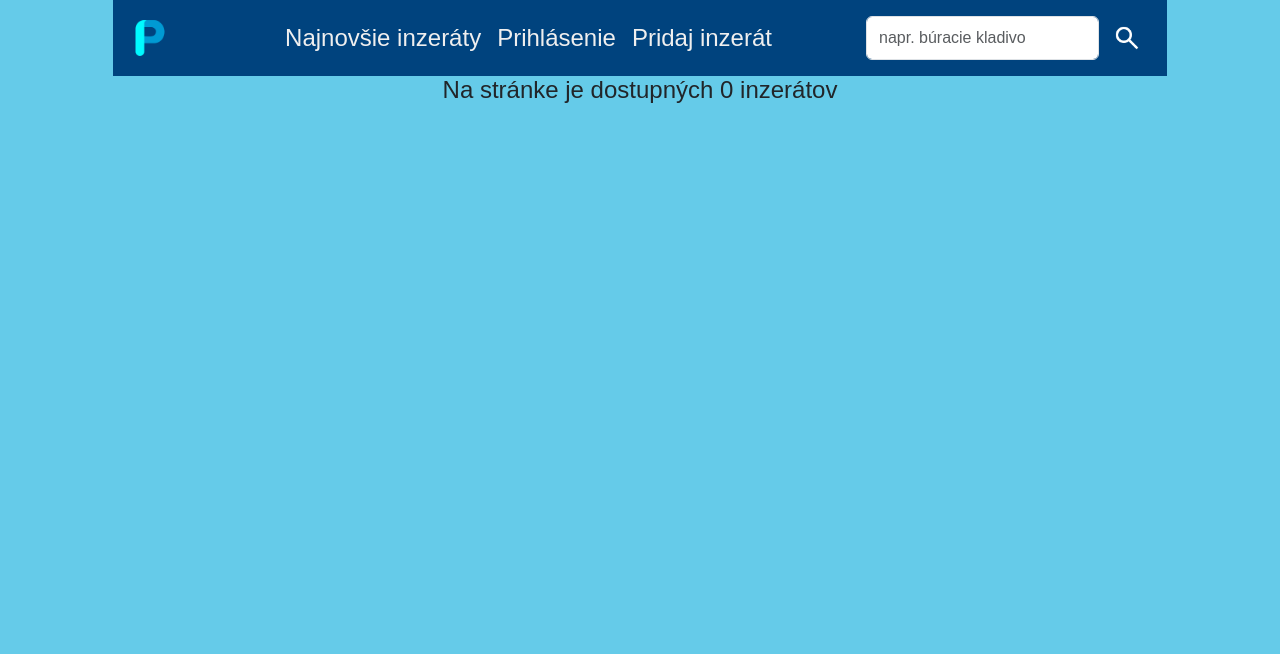
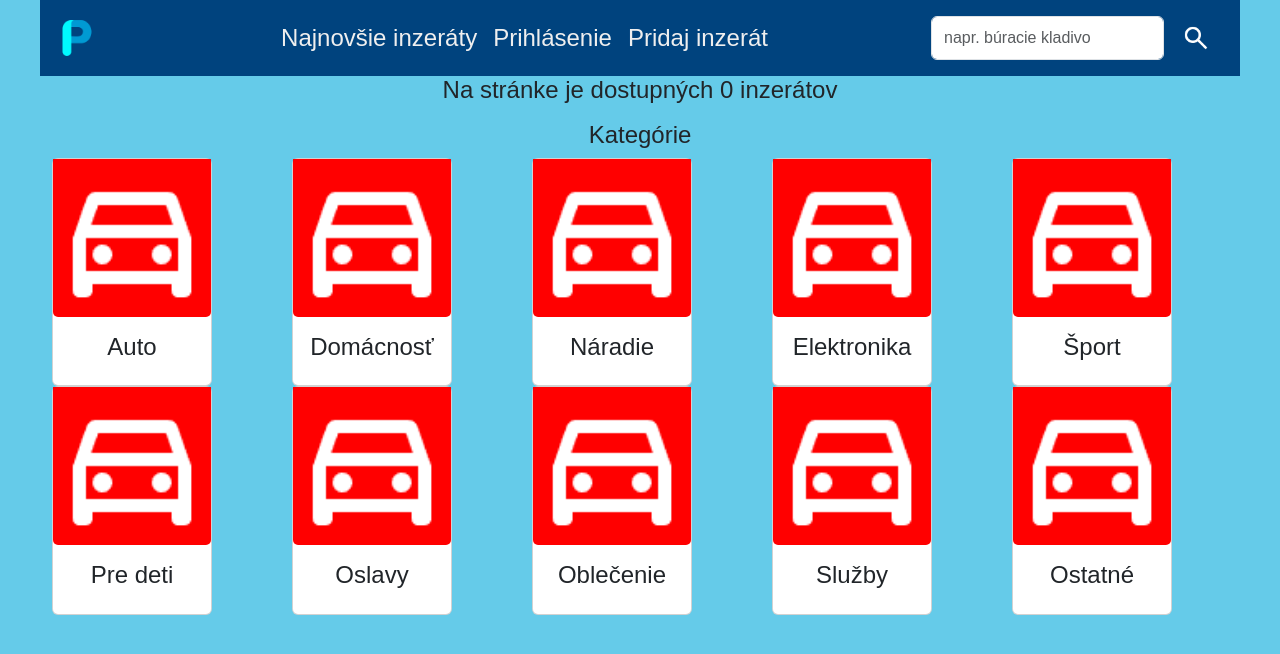
Before and after one commit to senorrr/VAII_semestralka, a PHP site: page / in a window 1280 px wide. Shown: the top 654 px of the page. Run offline with PHP 8.4, Linux system fonts and the light colour scheme.

Commit message:
robim tie kategorie, treba sa pohrat so stylom

```diff
--- a/index.html
+++ b/index.html
@@ -31,16 +31,104 @@
                 </ul>
                 <form class="d-flex" role="search">
                     <input class="form-control" type="search" placeholder="napr. búracie kladivo" aria-label="Search">
-                    <button class="btn" type="submit" title="Hľadať"><img class= "vyhladanie" src="resources/lupa.png" alt="vyhľadanie" ></button>
+                    <button class="btn mx-1" type="submit" title="Hľadať"><img class= "vyhladanie" src="resources/lupa.png" alt="vyhľadanie" ></button>
                 </form>
             </div>
         </div>
     </nav>
 </header>
-<main>
+<main class="wrapper">
     <div class=>
         <h2>Na stránke je dostupných 0 inzerátov</h2>
     </div>
+
+    <div class="container-fluid wrapper my-3 kategorie">
+        <h2>Kategórie</h2>
+        <div class="row row-cols-md-3 row-cols-sm-1 row-cols-1 row-cols-lg-5">
+            <div class="col">
+                <div class="card kategoria">
+                    <img class="card-img-bottom" src="resources/auto.png" alt="kategoria auto">
+                    <div class="card-body">
+                        <h2 class="card-title">Auto</h2>
+                    </div>
+                </div>
+            </div>
+            <div class="col">
+                <div class="card kategoria">
+                    <img class="card-img-bottom" src="resources/auto.png" alt="kategoria">
+                    <div class="card-body">
+                        <h2 class="card-title">Domácnosť</h2>
+                    </div>
+                </div>
+            </div>
+            <div class="col">
+                <div class="card kategoria">
+                    <img class="card-img-bottom" src="resources/auto.png" alt="kategoria">
+                    <div class="card-body">
+                        <h2 class="card-title">Náradie</h2>
+                    </div>
+                </div>
+            </div>
+            <div class="col">
+                <div class="card kategoria">
+                    <img class="card-img-bottom" src="resources/auto.png" alt="kategoria">
+                    <div class="card-body">
+                        <h2 class="card-title">Elektronika</h2>
+                    </div>
+                </div>
+            </div>
+            <div class="col">
+                <div class="card kategoria">
+                    <img class="card-img-bottom" src="resources/auto.png" alt="kategoria">
+                    <div class="card-body">
+                        <h2 class="card-title">Šport</h2>
+                    </div>
+                </div>
+            </div>
+
+            <div class="col">
+                <div class="card kategoria">
+                    <img class="card-img-bottom" src="resources/auto.png" alt="kategoria">
+                    <div class="card-body">
+                        <h2 class="card-title">Pre deti</h2>
+                    </div>
+                </div>
+            </div>
+            <div class="col">
+                <div class="card kategoria">
+                    <img class="card-img-bottom" src="resources/auto.png" alt="kategoria">
+                    <div class="card-body">
+                        <h2 class="card-title">Oslavy</h2>
+                    </div>
+                </div>
+            </div>
+            <div class="col">
+                <div class="card kategoria">
+                    <img class="card-img-bottom" src="resources/auto.png" alt="kategoria">
+                    <div class="card-body">
+                        <h2 class="card-title">Oblečenie</h2>
+                    </div>
+                </div>
+            </div>
+            <div class="col">
+                <div class="card kategoria">
+                    <img class="card-img-bottom" src="resources/auto.png" alt="kategoria">
+                    <div class="card-body">
+                        <h2 class="card-title">Služby</h2>
+                    </div>
+                </div>
+            </div>
+            <div class="col">
+                <div class="card kategoria">
+                    <img class="card-img-bottom" src="resources/auto.png" alt="kategoria">
+                    <div class="card-body">
+                        <h2 class="card-title">Ostatné</h2>
+                    </div>
+                </div>
+            </div>
+        </div>
+    </div>
+
 </main>
 
 
--- a/styleHome.css
+++ b/styleHome.css
@@ -54,8 +54,17 @@ h2 {
 }
 
 .wrapper {
-    max-width: 1054px;
+    max-width: 1200px;
     position: relative;
     margin: 0 auto 0 auto;
 
 }
+.card-img-bottom {
+    background-color: red;
+}
+
+.kategoria {
+    width: 10rem;
+    margin: 0;
+    padding: 0;
+}
```
Also changed, not shown: resources/auto.png (added).
